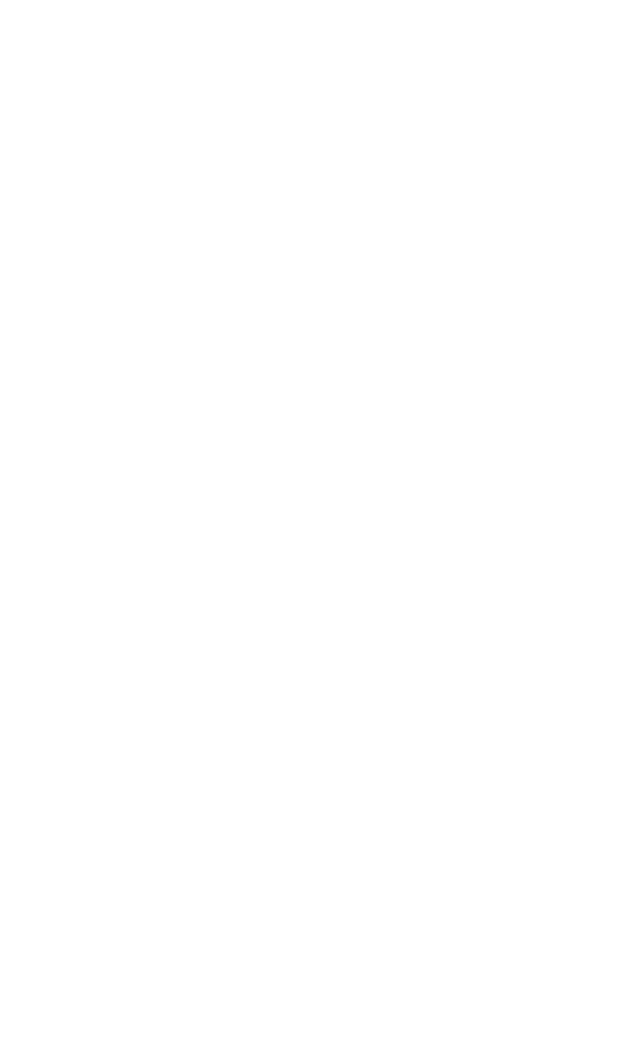
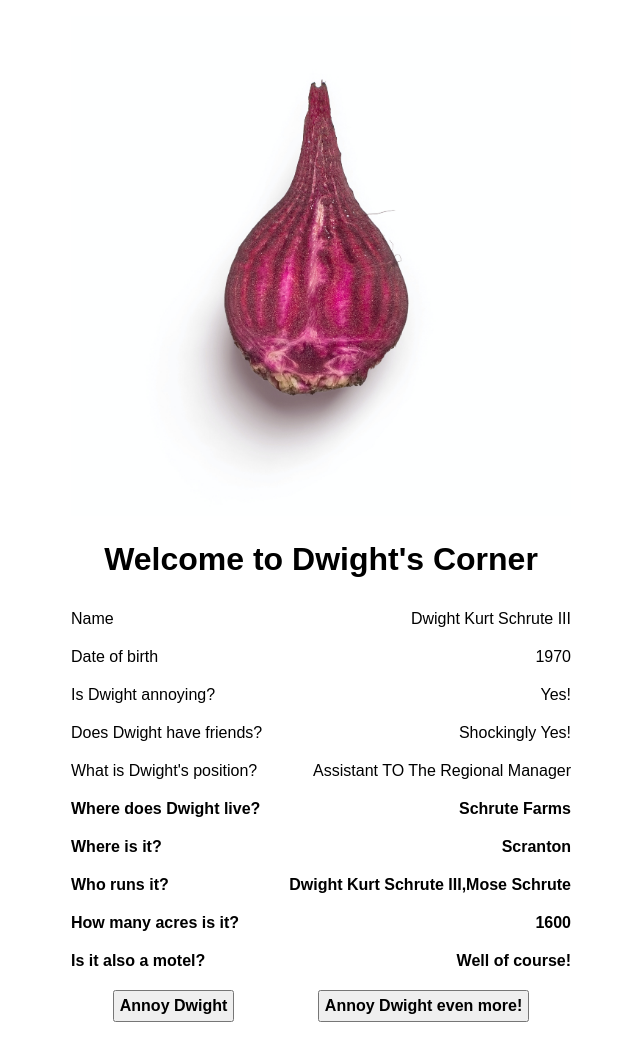
Before and after one commit to NoroffFEU/programming-foundations-ca-teehbee, a plain HTML site: page index.html in a window 1280 px wide. Shown: the whole page, without its empty margins (319-959 px from the left). Before the commit the page ends 800 px from the top, so only its background shows below. Drawn offline with Linux system fonts and the light colour scheme.

Commit message:
add HTML, CSS and JS

```diff
--- a/css/style.css
+++ b/css/style.css
@@ -1,4 +1,46 @@
 body {
 	font-family: sans-serif;
 	padding: 1em 3em;
+	max-width: 500px;
+	margin: 0 auto;
 }
+
+span {
+	margin: 10px 0px;
+}
+
+img {
+	max-width: 500px;
+	height: auto;
+}
+
+.image,
+h1 {
+	text-align: center;
+}
+
+.welcome-header {
+	margin: 0 auto;
+}
+
+.row,
+.row-bold {
+	display: flex;
+	justify-content: space-between;
+}
+
+.farm {
+	font-weight: bold;
+}
+
+.buttons {
+	display: flex;
+	justify-content: space-around;
+}
+
+button {
+	padding: 5px;
+	font-size: 1em;
+	font-weight: bold;
+	margin: 10px 0px;
+}
--- a/index.html
+++ b/index.html
@@ -10,6 +10,58 @@
 </head>
 
 <body>
+    <div class="image">
+        <img src="img/mockup-graphics-O6KfGA_g1_M-unsplash.jpg">
+    </div>
+    <h1 class="main-header"></h1>
+    <div class="row">
+        <span>Name</span>
+        <span class="name">Dwight</span>
+    </div>
+    <div class="row">
+        <span>Date of birth</span>
+        <span class="born"></span>
+    </div>
+    <div class="row">
+        <span>Is Dwight annoying?</span>
+        <span class="annoying"></span>
+    </div>
+    <div class="row">
+        <span>Does Dwight have friends?</span>
+        <span class="friends"></span>
+    </div>
+    <div class="row">
+        <span>What is Dwight's position?</span>
+        <span class="position"></span>
+    </div>
+    <section class="farm">
+    <div class="home">
+        <div class="row">
+            <span>Where does Dwight live?</span>
+            <span id="farm-name"></span>
+        </div>
+        <div class="row">
+            <span>Where is it?</span>
+            <span id="farm-location"></span>
+        </div>
+        <div class="row">
+            <span>Who runs it?</span>
+            <span id="farm-employees"></span>
+        </div>
+        <div class="row">
+            <span>How many acres is it?</span>
+            <span id="acres-farm"></span>
+        </div>
+        <div class="row">
+            <span>Is it also a motel?</span>
+            <span id="motel"></span>
+        </div>
+    </div>
+    </section>
+    <section class="buttons">
+        <button id="button1">Annoy Dwight</button>
+        <button id="button2">Annoy Dwight even more!</button>
+    </section>
 
     <script src="js/script.js"></script>
 </body>
--- a/js/script.js
+++ b/js/script.js
@@ -0,0 +1,99 @@
+//The object Dwight Schrute
+
+var dwightSchrute = {
+  name: "Dwight Kurt Schrute III",
+  birthYear: 1970,
+  isAnnoying: true,
+  friendsWith: ["Michael Scott", "Jim Halpert", "Andy Bernard", "Pam Beesly"],
+  position: "Assistant TO The Regional Manager",
+  lives: {
+    name: "Schrute Farms",
+    location: "Scranton",
+    employees: ["Dwight Kurt Schrute III", "Mose Schrute"],
+    sizeInAcres: 1600,
+    isAlsoMotel: true,
+  },
+};
+
+console.log(dwightSchrute);
+
+
+var header = "Welcome to Dwight's Corner";
+
+var headerContainer = document.querySelector(".main-header");
+var nameContainer = document.querySelector(".name");
+var bornContainer = document.querySelector(".born");
+var annoyingContainer = document.querySelector(".annoying");
+var friendsContainer = document.querySelector(".friends");
+var positionContainer = document.querySelector(".position");
+var nameOfFarmContainer = document.querySelector("#farm-name");
+var nameOfFarmLocation = document.querySelector("#farm-location");
+var nameOfFarmEmployees = document.querySelector("#farm-employees");
+var sizeOfFarm = document.querySelector("#acres-farm");
+var isItMotel = document.querySelector("#motel");
+
+headerContainer.innerHTML = header;
+nameContainer.innerHTML = dwightSchrute.name;
+bornContainer.innerHTML = dwightSchrute.birthYear;
+positionContainer.innerHTML = dwightSchrute.position;
+nameOfFarmContainer.innerHTML = dwightSchrute.lives.name;
+nameOfFarmLocation.innerHTML = dwightSchrute.lives.location;
+nameOfFarmEmployees.innerHTML = dwightSchrute.lives.employees;
+sizeOfFarm.innerHTML = dwightSchrute.lives.sizeInAcres;
+
+
+//If else statement to determine if Dwight is annoying or not
+
+if (dwightSchrute.isAnnoying === true) {
+  annoyingContainer.innerHTML = "Yes!";
+}
+
+else {
+  annoyingContainer.innerHTML ="False. Jim is the stupid one.";
+};
+
+//Loop for Dwight's friends
+
+for (var i = 0; i < dwightSchrute.friendsWith.length; i++) {
+  console.log(dwightSchrute.friendsWith[i]);
+
+  var dwightsFriends = typeof dwightSchrute.friendsWith[i];
+
+  console.log(dwightsFriends);
+
+  if (dwightsFriends === "string") {
+    friendsContainer.innerHTML = "Shockingly Yes!";
+  }
+
+  else (friendsContainer.innerHTML = "Of course not..." )
+}
+
+//If else statement about motel
+
+if (dwightSchrute.lives.isAlsoMotel === true) {
+  isItMotel.innerHTML = "Well of course!";
+}
+
+else {
+  isItMotel.innerHTML = "No, find your own place to stay!";
+}
+
+//Button
+
+const audio1 = new Audio("audio/beets.mp3");
+const buttons1 = document.querySelectorAll("#button1");
+
+buttons1.forEach(button => {
+  button.addEventListener("click", () => {
+    audio1.play();
+  });
+});
+
+const audio2 = new Audio("audio/michael.mp3");
+const buttons2 = document.querySelectorAll("#button2");
+
+buttons2.forEach(button => {
+  button.addEventListener("click", () => {
+    audio2.play();
+  });
+});
```
Also changed, not shown: img/mockup-graphics-O6KfGA_g1_M-unsplash.jpg (added), 3 other files.
